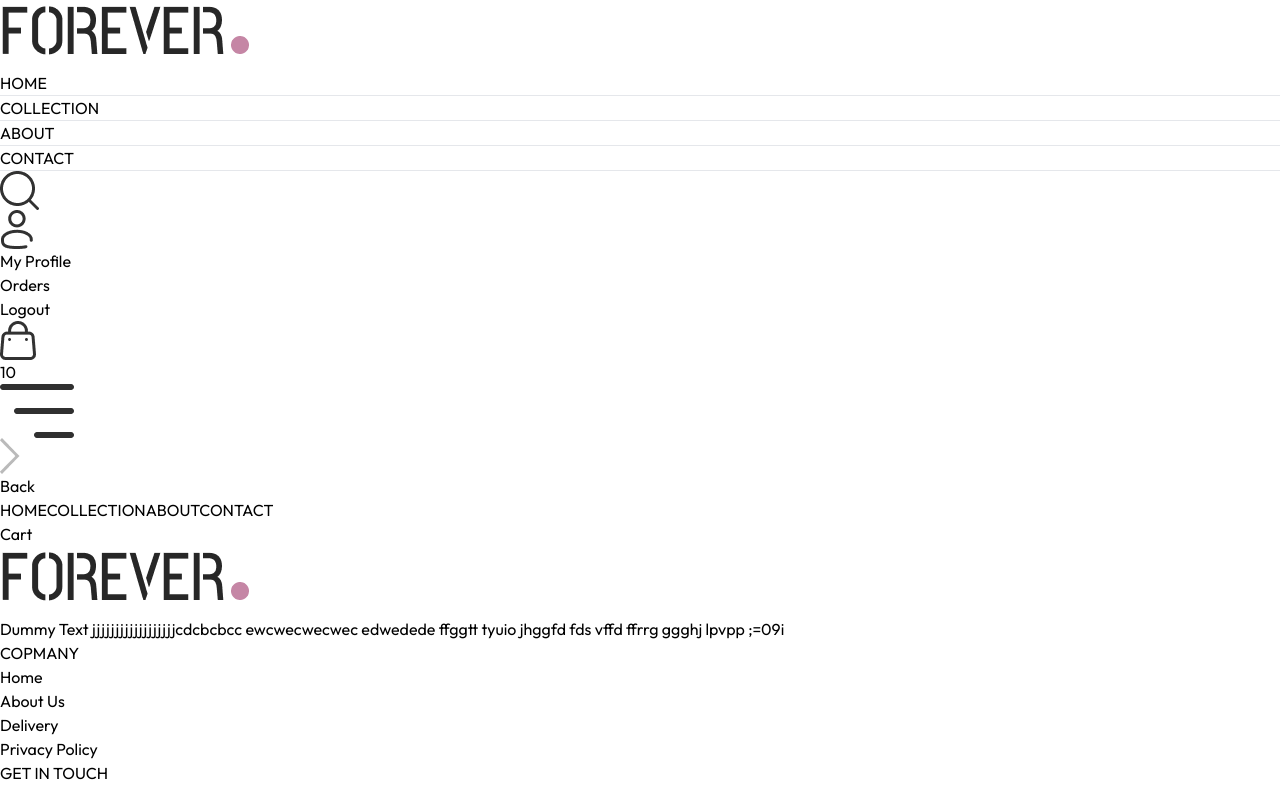
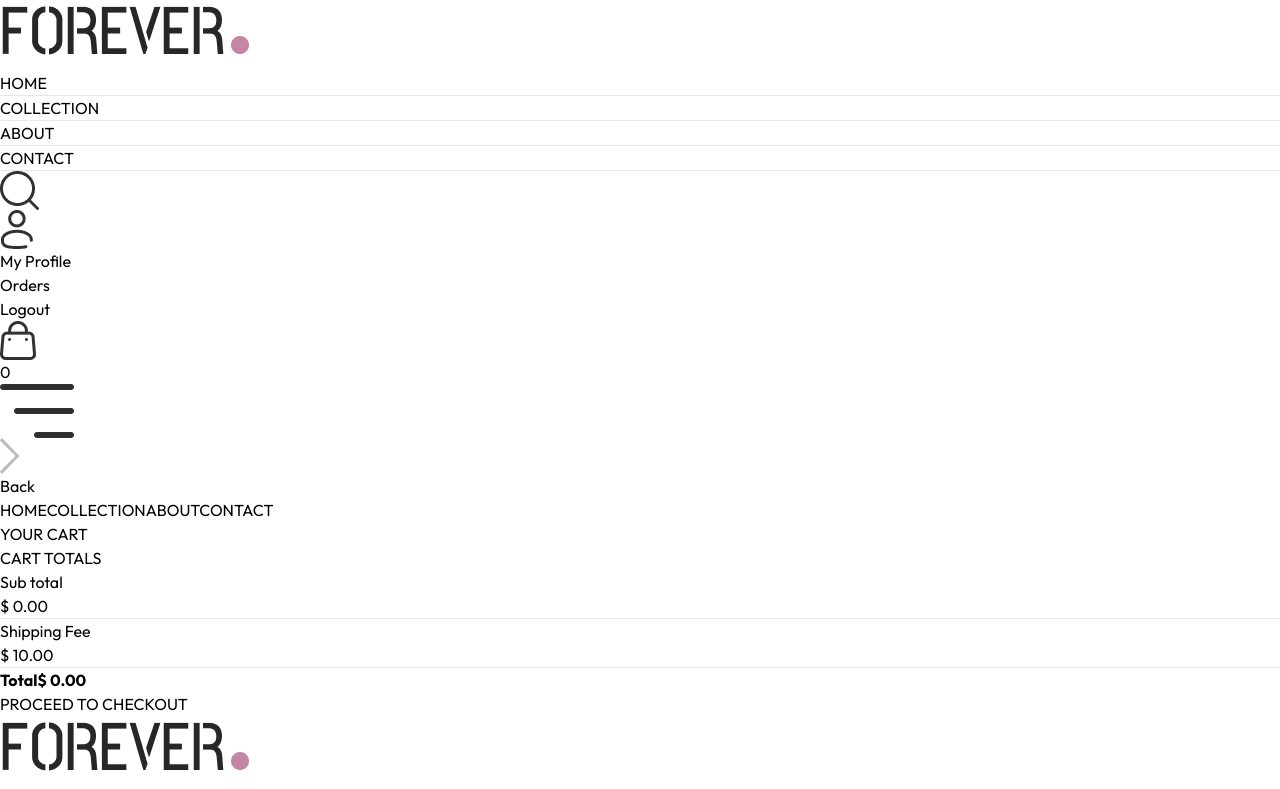
Before and after one commit to danith11/forever-ECommerce, a React (Vite) app: page /cart in a window 1280 px wide. Shown: the top 789 px of the page. Built offline with nearby package versions, Linux system fonts and the light colour scheme.

Commit message:
Cart Page

```diff
--- a/src/components/BestSeller.jsx
+++ b/src/components/BestSeller.jsx
@@ -15,7 +15,9 @@
       <div className="text-center text-3xl py-8">
         <Title text1={"BEST"} text2={"SELLERS"} />
         <p className="w-3/4 m-auto text-xs sm:text-sm md:text-base text-gray-600">
-          Dummy Text
+          An E commerce web site is an online platform that facilates the buying
+          and selling of products or services over internet.It serves as a
+          virtual market place for those individuals
         </p>
       </div>
       <div className="grid grid-cols-2 sm:grid-cols-3 md:grid-cols-4 lg:grid-cols-5 gap-4 gap-y-6">
--- /dev/null
+++ b/src/components/CartTotal.jsx
@@ -0,0 +1,39 @@
+import React, { useContext } from "react";
+import { ShopContext } from "../context/ShopContext";
+import Title from "./Title";
+
+const CartTotal = () => {
+  const { currency, delivery_fee, getCartAmount } = useContext(ShopContext);
+  return (
+    <div className="w-full">
+      <div className="text-2xl">
+        <Title text1={"CART"} text2={"TOTALS"} />
+      </div>
+      <div className="flex flex-col gap-2 mt-2  text-sm ">
+        <div className="flex justify-between">
+          <p>Sub total</p>
+          <p>
+            {currency} {getCartAmount()}.00
+          </p>
+        </div>
+        <hr />
+        <div className="flex justify-between">
+          <p>Shipping Fee</p>
+          <p>
+            {currency} {delivery_fee}.00
+          </p>
+        </div>
+        <hr />
+        <div className="flex justify-between">
+          <b>Total</b>
+          <b>
+            {currency}{" "}
+            {getCartAmount() === 0 ? 0 : getCartAmount() + delivery_fee}.00
+          </b>
+        </div>
+      </div>
+    </div>
+  );
+};
+
+export default CartTotal;
--- a/src/components/Footer.jsx
+++ b/src/components/Footer.jsx
@@ -8,8 +8,9 @@
         <div>
           <img src={assets.logo} className="mb-5 w-32" alt="" />
           <p className="w-full md:w-2/3 text-gray-600">
-            Dummy Text jjjjjjjjjjjjjjjjjjcdcbcbcc ewcwecwecwec edwedede ffggtt
-            tyuio jhggfd fds vffd ffrrg ggghj lpvpp ;=09i{" "}
+            An E commerce web site is an online platform that facilates the
+            buying and selling of products or services over internet.It serves
+            as a virtual market place for those individuals
           </p>
         </div>
         <div>
@@ -31,7 +32,9 @@
       </div>
       <div>
         <hr />
-        <p className="py-5 text-sm text-center">Copyright 2024@ forever.com - All Rights Reserved.</p>
+        <p className="py-5 text-sm text-center">
+          Copyright 2024@ forever.com - All Rights Reserved.
+        </p>
       </div>
     </div>
   );
--- a/src/components/LatestCollection.jsx
+++ b/src/components/LatestCollection.jsx
@@ -16,7 +16,9 @@
       <div className="text-center py-8 text-3xl">
         <Title text1={"LATEST"} text2={"COLLECTION"} />
         <p className="w-3/4 m-auto text-xs sm:text-sm md:text-base text-gray-600 ">
-          Dummy Text{" "}
+        An E commerce web site is an online platform that facilates the
+            buying and selling of products or services over internet.It serves
+            as a virtual market place for those individuals{" "}
         </p>
       </div>
       {/* Rendoring products */}
--- a/src/components/Navbar.jsx
+++ b/src/components/Navbar.jsx
@@ -1,11 +1,11 @@
-import React, { useState,useContext } from "react";
+import React, { useState, useContext } from "react";
 import { assets } from "../assets/assets";
 import { Link, NavLink } from "react-router-dom";
 import { ShopContext } from "../context/ShopContext";
 
 const Navbar = () => {
   const [visible, setVisible] = useState(false);
-  const { setShowSearch } = useContext(ShopContext);
+  const { setShowSearch, getCartCount } = useContext(ShopContext);
 
   return (
     <div className="flex items-center justify-between py-5 font-medium">
@@ -31,7 +31,12 @@
         </NavLink>
       </ul>
       <div className="flex items-center gap-6">
-        <img onClick={()=>setShowSearch(true)} src={assets.search_icon} className="w-5 cursor-pointer" alt="" />
+        <img
+          onClick={() => setShowSearch(true)}
+          src={assets.search_icon}
+          className="w-5 cursor-pointer"
+          alt=""
+        />
         <div className="group relative">
           <img src={assets.profile_icon} className="w-5 cursor-pointer" />
           <div className="group-hover:block hidden absolute dropdown-menu right-0 pt-4">
@@ -45,7 +50,7 @@
         <Link className="relative" to="/cart">
           <img src={assets.cart_icon} alt="" className="w-5 min-w-5" />
           <p className="right-[-5px] bottom-[-5px] absolute w-4 text-center leading-4 text-[8px] bg-black text-white aspect-square rounded-full">
-            10
+            {getCartCount()}
           </p>
         </Link>
         <img
--- a/src/components/NewsLetterBox.jsx
+++ b/src/components/NewsLetterBox.jsx
@@ -9,7 +9,11 @@
       <p className="text-2xl font-medium text-gray-800">
         Suscribe now & get 20% off
       </p>
-      <p className="text-gray-400 mt-3">Dummy Text</p>
+      <p className="text-gray-400 mt-3">
+        An E commerce web site is an online platform that facilates the buying
+        and selling of products or services over internet.It serves as a virtual
+        market place for those individuals
+      </p>
       <form
         onSubmit={onSubmitHandler}
         className="w-full sm:w-1/2 flex items-center gap-3 mx-auto my-6 border pl-3"
--- a/src/context/ShopContext.jsx
+++ b/src/context/ShopContext.jsx
@@ -1,5 +1,7 @@
 import { createContext, useEffect, useState } from "react";
 import { products } from "../assets/assets";
+import { toast } from "react-toastify";
+import { useNavigate } from "react-router-dom";
 export const ShopContext = createContext();
 
 const ShopContextProvider = (props) => {
@@ -8,8 +10,13 @@
   const [search, setSearch] = useState("");
   const [showSearch, setShowSearch] = useState(false);
   const [cartItems, setCartItems] = useState({});
+  const navigate = useNavigate();
 
   const addToCart = async (itemId, size) => {
+    if (!size) {
+      toast.error("Select Product SIze");
+      return;
+    }
     let cartData = structuredClone(cartItems);
 
     if (cartData[itemId]) {
@@ -26,9 +33,40 @@
     setCartItems(cartData);
   };
 
-  useEffect(() => {
-    console.log(cartItems);
-  }, [cartItems]);
+  const getCartCount = () => {
+    let totalCount = 0;
+    for (const items in cartItems) {
+      for (const item in cartItems[items]) {
+        try {
+          if (cartItems[items][item] > 0) {
+            totalCount += cartItems[items][item];
+          }
+        } catch (error) {}
+      }
+    }
+    return totalCount;
+  };
+
+  const updateQuantity = async (itemId, size, quantity) => {
+    let cartData = structuredClone(cartItems);
+    cartData[itemId][size] = quantity;
+    setCartItems(cartData);
+  };
+
+  const getCartAmount = () => {
+    let totalAmount = 0;
+    for (const items in cartItems) {
+      let itemInfo = products.find((product) => product._id === items);
+      for (const item in cartItems[items]) {
+        try {
+          if (cartItems[items][item] > 0) {
+            totalAmount += itemInfo.price * cartItems[items][item];
+          }
+        } catch (error) {}
+      }
+    }
+    return totalAmount;
+  };
 
   const value = {
     products,
@@ -40,6 +78,10 @@
     setShowSearch,
     cartItems,
     addToCart,
+    getCartCount,
+    updateQuantity,
+    getCartAmount,
+    navigate,
   };
 
   return (
--- a/src/pages/Cart.jsx
+++ b/src/pages/Cart.jsx
@@ -1,9 +1,108 @@
-import React from 'react'
+import React, { useContext, useEffect, useState } from "react";
+import { ShopContext } from "../context/ShopContext";
+import Title from "../components/Title";
+import { assets } from "../assets/assets";
+import CartTotal from "../components/CartTotal";
 
 const Cart = () => {
+  const { products, currency, cartItems, updateQuantity, navigate } =
+    useContext(ShopContext);
+  const [cartData, setCartData] = useState([]);
+
+  useEffect(() => {
+    const tempData = [];
+    for (const items in cartItems) {
+      for (const item in cartItems[items]) {
+        if (cartItems[items][item] > 0) {
+          tempData.push({
+            _id: items,
+            size: item,
+            quantity: cartItems[items][item],
+          });
+        }
+      }
+    }
+    setCartData(tempData);
+  }, [cartItems]);
   return (
-    <div>Cart</div>
-  )
-}
+    <div className="border-t pt-14">
+      <div className="text-2xl mb-3">
+        <Title text1={"YOUR"} text2={"CART"} />
+      </div>
+      <div>
+        {cartData.map((item, index) => {
+          const productData = products.find(
+            (product) => product._id === item._id
+          );
 
-export default Cart
+          return (
+            <div
+              key={index}
+              className="py-4 border-t border-b text-gray-700 grid grid-cols-[4fr_0.5fr_0.5fr] sm:grid-cols-[4fr_2fr_0.5fr] items-center  gap-4"
+            >
+              <div className="flex items-start gap-6">
+                <img
+                  src={productData.image[0]}
+                  alt=""
+                  className="w-16 sm:w-20 "
+                />
+                <div>
+                  <p className="text-sm sm:text-lg font-medium ">
+                    {productData.name}
+                  </p>
+                  <div className="flex items-center gap-5 mt-2">
+                    <p>
+                      {currency}
+                      {productData.price}
+                    </p>
+                    <p className="px-2 sm:px-3 sm:py-1 border bg-slate-50 ">
+                      {item.size}
+                    </p>
+                  </div>
+                </div>
+              </div>
+              <input
+                onChange={(e) =>
+                  e.target.value === "" || e.target.value === "0"
+                    ? null
+                    : updateQuantity(
+                        item._id,
+                        item.size,
+                        Number(e.target.value)
+                      )
+                }
+                className="border max-w-10 sm:max-w-20 px-1 sm:px-2 py-1"
+                type="number"
+                min={1}
+                defaultValue={item.quantity}
+                name=""
+                id=""
+              />
+              <img
+                onClick={() => updateQuantity(item._id, item.size, 0)}
+                src={assets.bin_icon}
+                className="w-4 sm:w-5 mr-4 cursor-pointer"
+                alt=""
+              />
+            </div>
+          );
+        })}
+      </div>
+      <div className="flex justify-end my-20 ">
+        <div className="w-full sm:w-[450px]">
+          <CartTotal />
+          <div className="w-full text-end">
+            <button
+              onClick={() => navigate("/place-order")}
+              className="bg-black text-white text-sm my-8 px-8 py-3"
+            >
+              PROCEED TO CHECKOUT
+            </button>
+          </div>
+        </div>
+      </div>
+    </div>
+  );
+};
+
+export default Cart;
```
